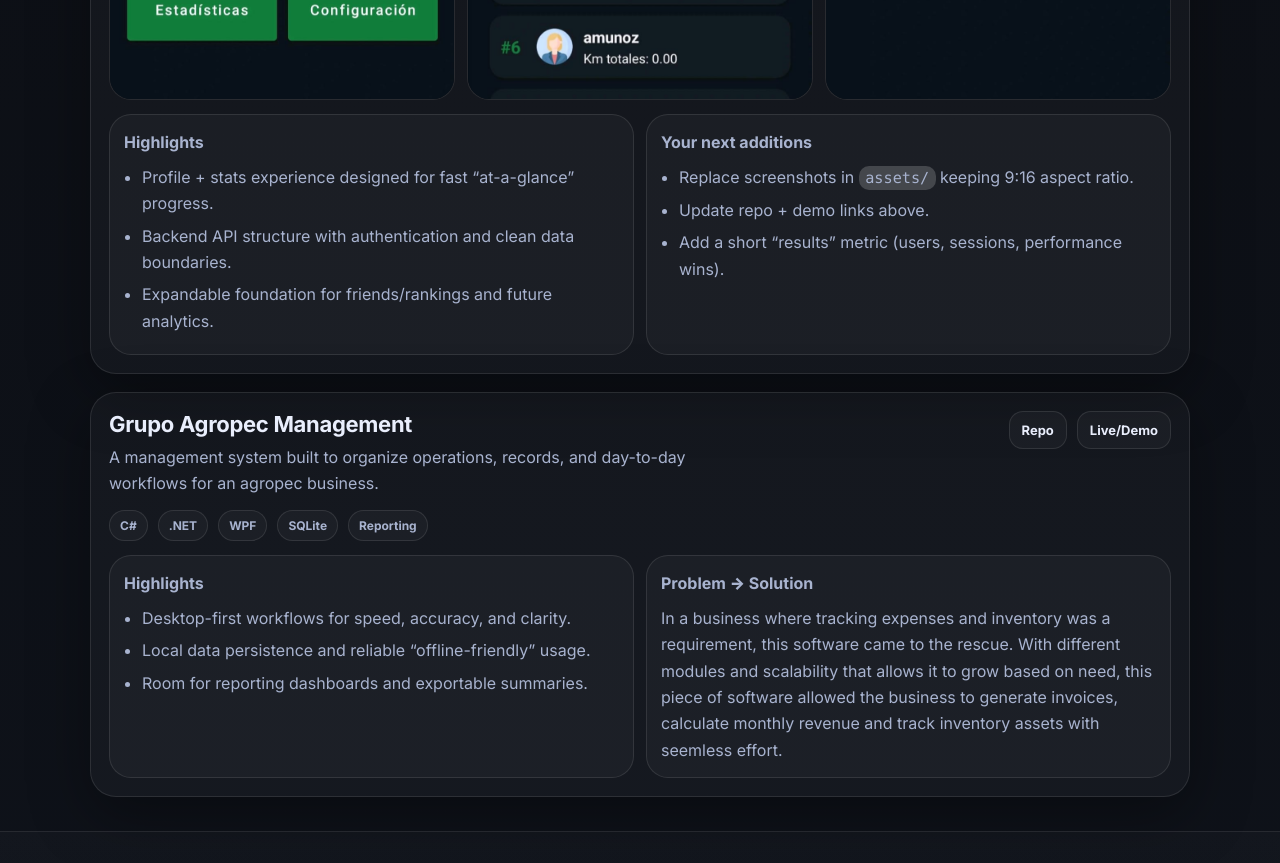
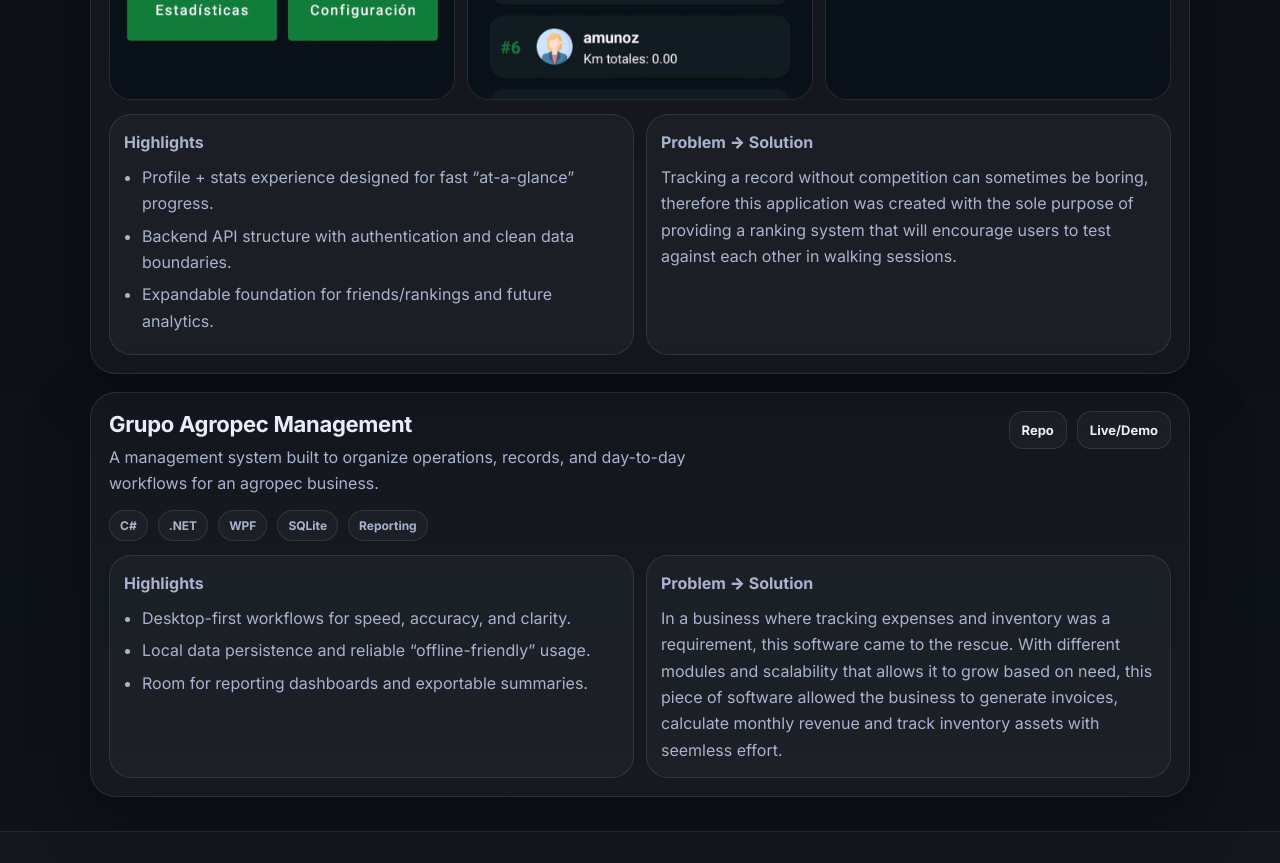
Before and after one commit to OtalTheMad/otalthemad.github.io, a plain HTML site: page index.html in a window 1280 px wide. Shown: the part 1200-2063 px from the top of the page. Drawn offline with Linux system fonts and the light colour scheme.

Commit message:
fix: Small adjustments

```diff
--- a/index.html
+++ b/index.html
@@ -132,12 +132,8 @@
               </div>
 
               <div class="detail">
-                <p class="detail__title">Your next additions</p>
-                <ul class="detail__list">
-                  <li>Replace screenshots in <code>assets/</code> keeping 9:16 aspect ratio.</li>
-                  <li>Update repo + demo links above.</li>
-                  <li>Add a short “results” metric (users, sessions, performance wins).</li>
-                </ul>
+                <p class="detail__title">Problem → Solution</p>
+                    <p class="detail_list">Tracking a record without competition can sometimes be boring, therefore this application was created with the sole purpose of providing a ranking system that will encourage users to test against each other in walking sessions.</p>
               </div>
             </div>
           </article>
```
